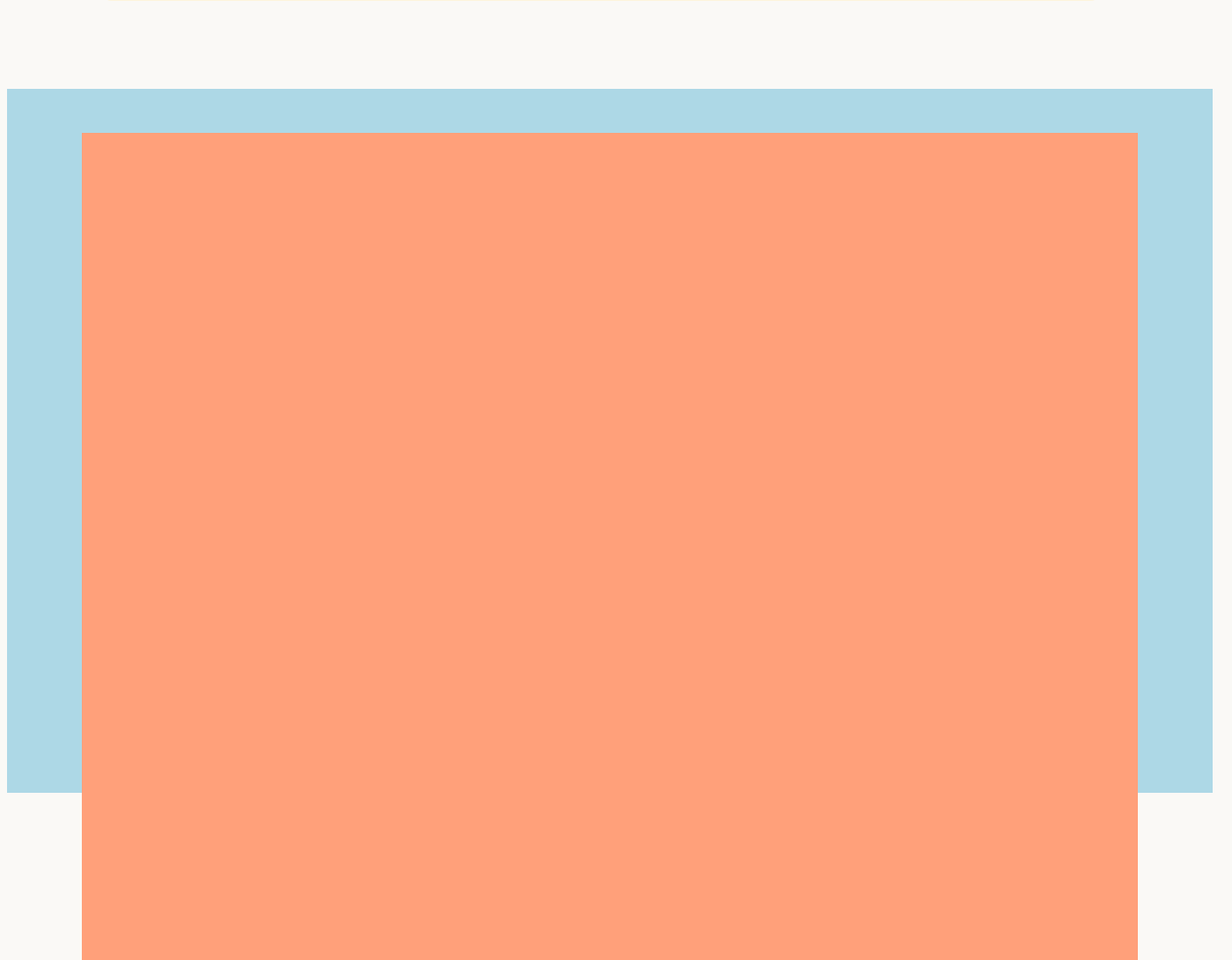
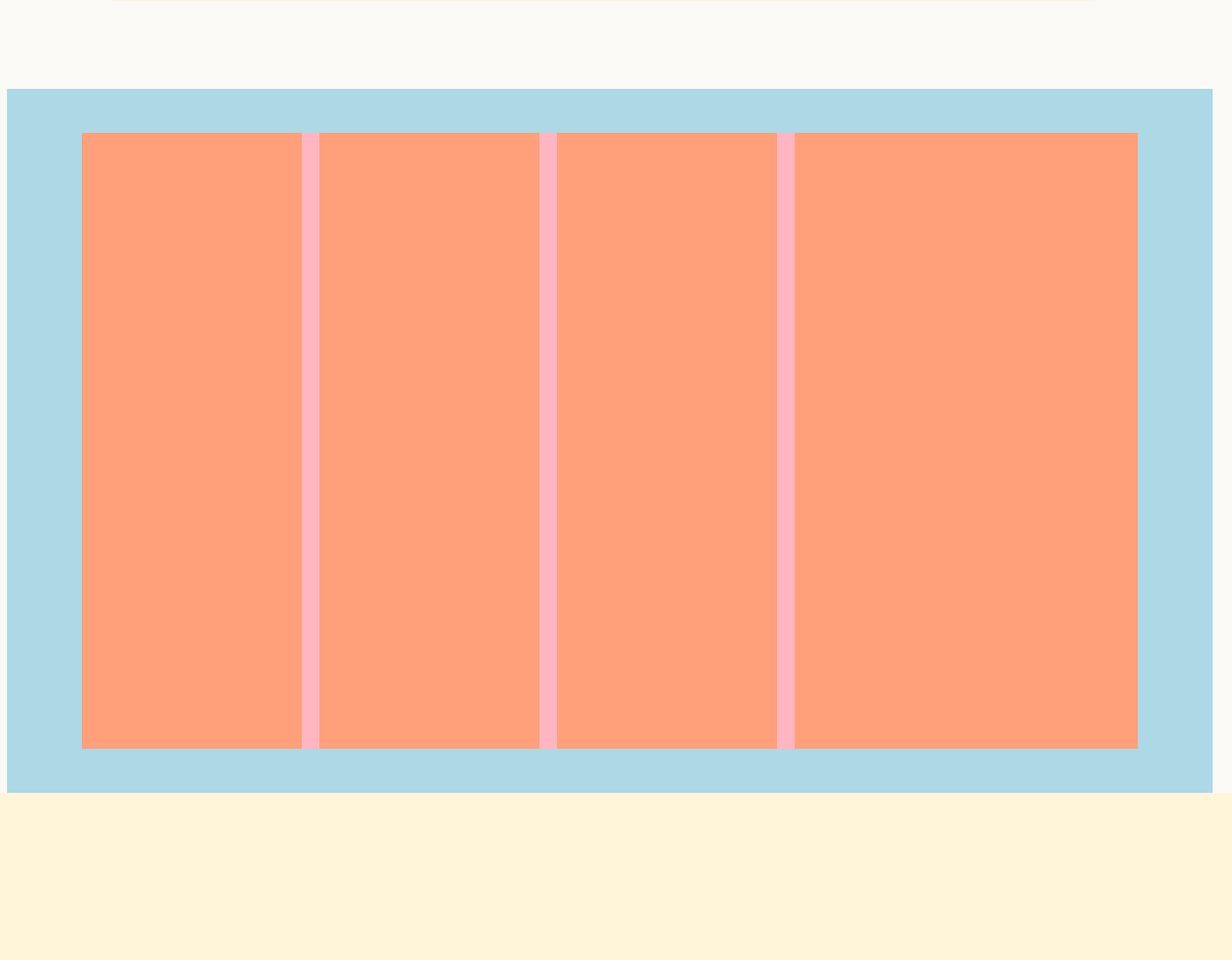
Before and after one commit to dwylagency1-cell/project-with-authentication, a Python web app: template home/templates/home/home.html in a window 1400 px wide. Shown: the part 3907-4998 px from the top of the page at 88% size. After the commit the page ends 4808 px from the top, so only its background shows below. Run offline with Jinja, Linux system fonts and the light colour scheme; the template is opened without the code that fills it, so the values that code supplies are empty.

Commit message:
home.css

```diff
--- a/static/css/home.css
+++ b/static/css/home.css
@@ -188,5 +188,7 @@
     background-color: lightpink;
     width: 1200px;
     height: 700px;
-
+    display: grid;
+    column-gap: 20px;
+    grid-template-columns: 250px 250px 250px 390px;
 }
```
